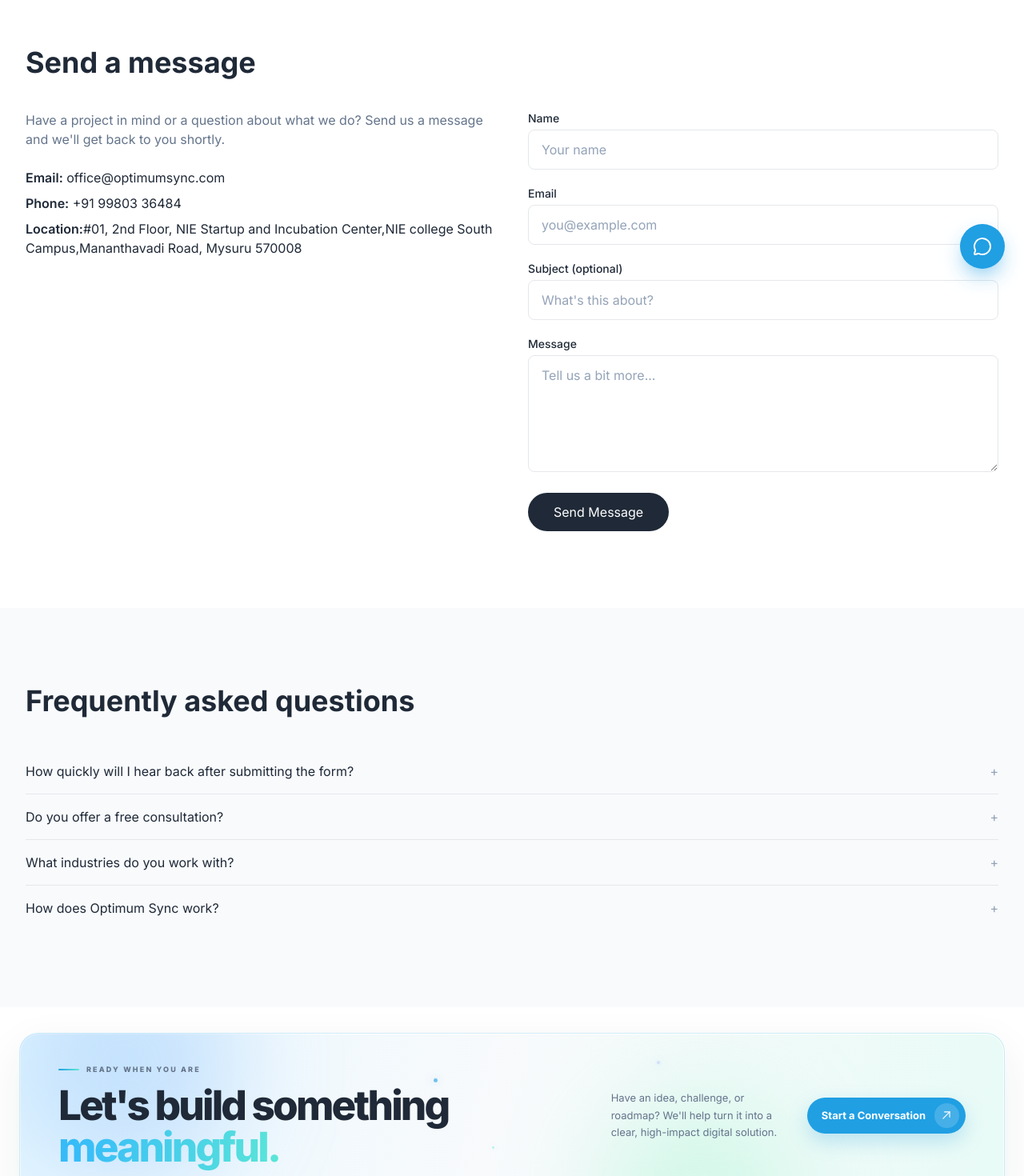
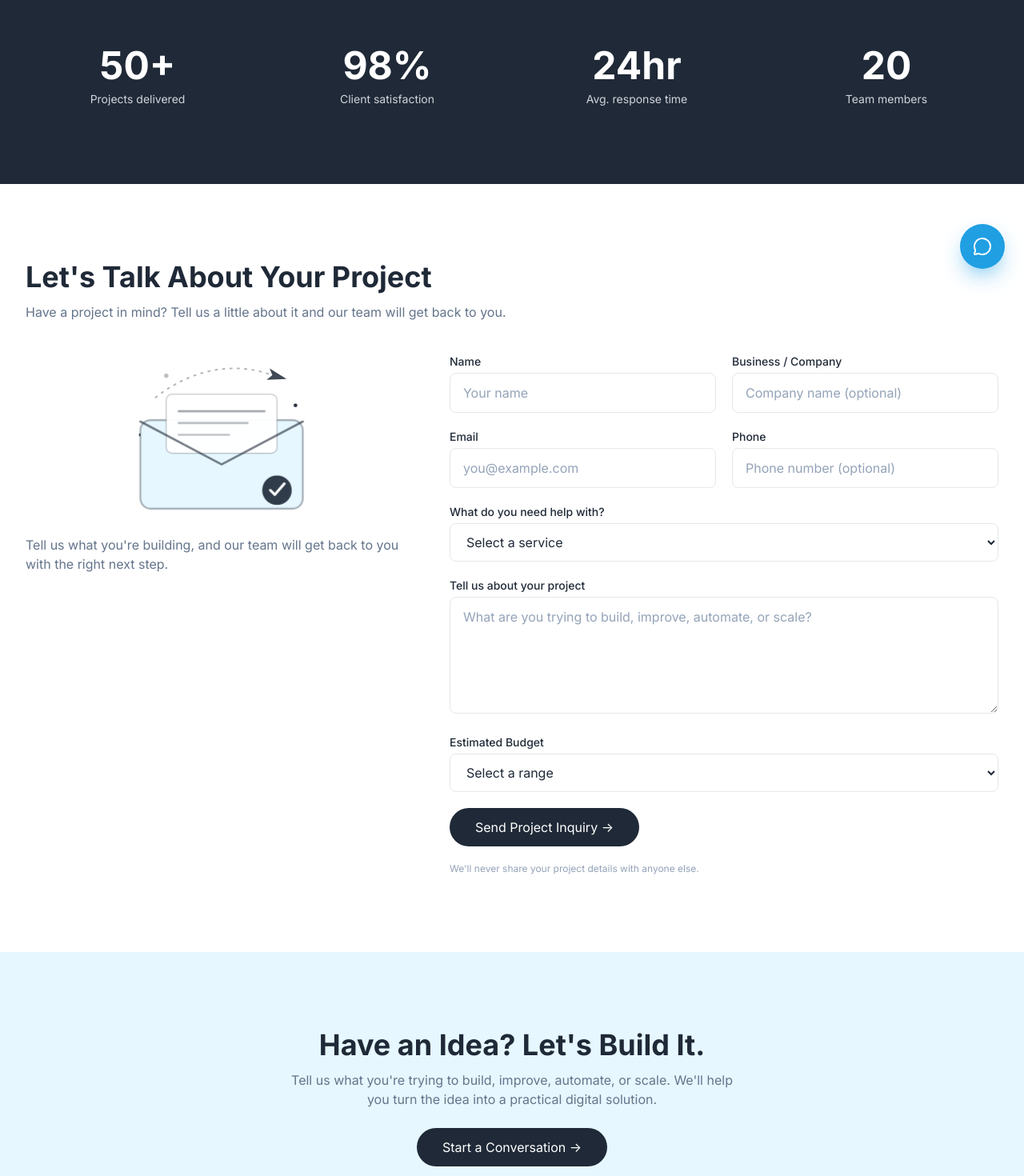
Before and after one commit to Shreeja-88/optimum-sync-website-redesign, a React (Vite) app in the folder optimum-sync/: page /contact in a window 1280 px wide. Shown: the part 440-1910 px from the top of the page at 80% size. Built offline with nearby package versions, Linux system fonts and the light colour scheme.

Commit message:
Rebuild Contact page: real FAQ, lead form, stats counter, final CTA, working EmailJS

```diff
--- a/optimum-sync/src/components/Contact/ContactForm.jsx
+++ b/optimum-sync/src/components/Contact/ContactForm.jsx
@@ -1,16 +1,40 @@
 import { useState } from "react";
 import emailjs from "@emailjs/browser";
+import EnvelopeIllustration from "./EnvelopeIllustration";
 
-// ---- EmailJS setup ----
-// 1. Sign up free at https://www.emailjs.com/
-// 2. Create an Email Service (e.g. Gmail) -> get SERVICE_ID
-// 3. Create an Email Template -> get TEMPLATE_ID
-// 4. Get your Public Key from Account > API Keys
-const SERVICE_ID = "YOUR_SERVICE_ID";
-const TEMPLATE_ID = "YOUR_TEMPLATE_ID";
-const PUBLIC_KEY = "YOUR_PUBLIC_KEY";
 
-const initialForm = { name: "", email: "", subject: "", message: "" };
+const SERVICE_ID = "service_tzm0ida";
+const TEMPLATE_ID = "template_yfpxjes";
+const PUBLIC_KEY = "ueaY0EZ_esh5vIFhV";
+
+const SERVICE_OPTIONS = [
+  "Website",
+  "Mobile App",
+  "Custom Software",
+  "E-Commerce",
+  "AI & Automation",
+  "Cloud / DevOps",
+  "Other",
+];
+
+const BUDGET_OPTIONS = [
+  "Under ₹1 Lakh",
+  "₹1–5 Lakhs",
+  "₹5–10 Lakhs",
+  "₹10+ Lakhs",
+  "Not sure yet",
+];
+
+const initialForm = {
+  name: "",
+  company: "",
+  email: "",
+  phone: "",
+  service: "",
+  message: "",
+  budget: "",
+  website: "", // honeypot field — real users never fill this in
+};
 
 const inputClasses =
   "w-full rounded-lg border border-gray-200 bg-white px-4 py-3 text-charcoal placeholder:text-text-muted focus:outline-none focus:ring-2 focus:ring-pale-blue";
@@ -34,18 +58,31 @@
     } else if (!/^[^\s@]+@[^\s@]+\.[^\s@]+$/.test(form.email)) {
       newErrors.email = "Please enter a valid email";
     }
-    if (!form.message.trim()) newErrors.message = "Please enter a message";
+    if (!form.service) newErrors.service = "Please select what you need help with";
+    if (!form.message.trim()) newErrors.message = "Please tell us about your project";
     setErrors(newErrors);
     return Object.keys(newErrors).length === 0;
   };
 
   const handleSubmit = async (e) => {
     e.preventDefault();
+
+    // Honeypot check: bots fill every field, including hidden ones.
+    // A human never sees or fills this field, so if it has a value, silently
+    // pretend success without actually sending anything.
+    if (form.website) {
+      setStatus("success");
+      setForm(initialForm);
+      return;
+    }
+
     if (!validate()) return;
 
     setStatus("sending");
     try {
-      await emailjs.send(SERVICE_ID, TEMPLATE_ID, form, PUBLIC_KEY);
+      // eslint-disable-next-line no-unused-vars
+const { website, ...payload } = form;
+      await emailjs.send(SERVICE_ID, TEMPLATE_ID, payload, PUBLIC_KEY);
       setStatus("success");
       setForm(initialForm);
     } catch (err) {
@@ -55,26 +92,29 @@
   };
 
   return (
-    <div className="grid gap-10 md:grid-cols-2">
-      <div>
-        <p className="text-text-secondary">
-          Have a project in mind or a question about what we do? Send us a
-          message and we'll get back to you shortly.
+    <div className="grid gap-10 md:grid-cols-[1fr_1.4fr] md:items-start">
+      <div className="hidden md:block">
+        <EnvelopeIllustration />
+        <p className="mt-6 text-text-secondary">
+          Tell us what you're building, and our team will get back to you
+          with the right next step.
         </p>
-        <ul className="mt-6 space-y-2 text-charcoal">
-          <li>
-            <span className="font-semibold">Email:</span> office@optimumsync.com
-          </li>
-          <li>
-            <span className="font-semibold">Phone:</span> +91 99803 36484
-          </li>
-          <li>
-            <span className="font-semibold">Location:</span>#01, 2nd Floor, NIE Startup and Incubation Center,NIE college South Campus,Mananthavadi Road, Mysuru 570008
-          </li>
-        </ul>
       </div>
 
       <form onSubmit={handleSubmit} noValidate className="space-y-5">
+        {/* Honeypot field — visually hidden, skipped by screen readers and real users */}
+        <input
+          type="text"
+          name="website"
+          value={form.website}
+          onChange={handleChange}
+          tabIndex="-1"
+          autoComplete="off"
+          className="hidden"
+          aria-hidden="true"
+        />
+
+        <div className="grid gap-5 sm:grid-cols-2">
           <div>
             <label htmlFor="name" className="mb-1 block text-sm font-medium text-charcoal">
               Name
@@ -89,6 +129,21 @@
               className={inputClasses}
             />
             {errors.name && <p className="mt-1 text-sm text-red-500">{errors.name}</p>}
+          </div>
+
+          <div>
+            <label htmlFor="company" className="mb-1 block text-sm font-medium text-charcoal">
+              Business / Company
+            </label>
+            <input
+              id="company"
+              name="company"
+              type="text"
+              value={form.company}
+              onChange={handleChange}
+              placeholder="Company name (optional)"
+              className={inputClasses}
+            />
           </div>
 
           <div>
@@ -108,23 +163,45 @@
           </div>
 
           <div>
-          <label htmlFor="subject" className="mb-1 block text-sm font-medium text-charcoal">
-            Subject (optional)
+            <label htmlFor="phone" className="mb-1 block text-sm font-medium text-charcoal">
+              Phone
             </label>
             <input
-            id="subject"
-            name="subject"
-            type="text"
-            value={form.subject}
+              id="phone"
+              name="phone"
+              type="tel"
+              value={form.phone}
               onChange={handleChange}
-            placeholder="What's this about?"
+              placeholder="Phone number (optional)"
               className={inputClasses}
             />
+          </div>
+        </div>
+
+        <div>
+          <label htmlFor="service" className="mb-1 block text-sm font-medium text-charcoal">
+            What do you need help with?
+          </label>
+          <select
+            id="service"
+            name="service"
+            value={form.service}
+            onChange={handleChange}
+            className={inputClasses}
+          >
+            <option value="">Select a service</option>
+            {SERVICE_OPTIONS.map((opt) => (
+              <option key={opt} value={opt}>
+                {opt}
+              </option>
+            ))}
+          </select>
+          {errors.service && <p className="mt-1 text-sm text-red-500">{errors.service}</p>}
         </div>
 
         <div>
           <label htmlFor="message" className="mb-1 block text-sm font-medium text-charcoal">
-            Message
+            Tell us about your project
           </label>
           <textarea
             id="message"
@@ -132,10 +209,30 @@
             rows={5}
             value={form.message}
             onChange={handleChange}
-            placeholder="Tell us a bit more..."
+            placeholder="What are you trying to build, improve, automate, or scale?"
             className={inputClasses}
           />
           {errors.message && <p className="mt-1 text-sm text-red-500">{errors.message}</p>}
+        </div>
+
+        <div>
+          <label htmlFor="budget" className="mb-1 block text-sm font-medium text-charcoal">
+            Estimated Budget
+          </label>
+          <select
+            id="budget"
+            name="budget"
+            value={form.budget}
+            onChange={handleChange}
+            className={inputClasses}
+          >
+            <option value="">Select a range</option>
+            {BUDGET_OPTIONS.map((opt) => (
+              <option key={opt} value={opt}>
+                {opt}
+              </option>
+            ))}
+          </select>
         </div>
 
         <button
@@ -143,12 +240,16 @@
           disabled={status === "sending"}
           className="rounded-full bg-charcoal px-8 py-3 font-semibold text-white transition hover:opacity-90 disabled:opacity-60"
         >
-          {status === "sending" ? "Sending..." : "Send Message"}
+          {status === "sending" ? "Sending..." : "Send Project Inquiry →"}
         </button>
+
+        <p className="text-xs text-text-muted">
+          We'll never share your project details with anyone else.
+        </p>
 
         {status === "success" && (
           <p className="text-sm text-green-600">
-            Thanks! Your message has been sent — we'll get back to you soon.
+            Thanks — your message is in. We'll reply within one business day.
           </p>
         )}
         {status === "error" && (
--- /dev/null
+++ b/optimum-sync/src/components/Contact/EnvelopeIllustration.jsx
@@ -0,0 +1,101 @@
+export default function EnvelopeIllustration() {
+  return (
+    <div className="relative mx-auto w-full max-w-[240px]">
+      <style>{`
+        @keyframes envelope-float {
+          0%, 100% { transform: translateY(0); }
+          50% { transform: translateY(-10px); }
+        }
+        @keyframes sparkle-pulse {
+          0%, 100% { opacity: 0.3; }
+          50% { opacity: 1; }
+        }
+        .envelope-float { animation: envelope-float 3.5s ease-in-out infinite; }
+        .sparkle-a { animation: sparkle-pulse 2s ease-in-out infinite; }
+        .sparkle-b { animation: sparkle-pulse 2s ease-in-out infinite 0.6s; }
+        .sparkle-c { animation: sparkle-pulse 2s ease-in-out infinite 1.2s; }
+      `}</style>
+
+      <svg viewBox="0 0 260 220" className="h-auto w-full envelope-float">
+        {/* dashed flight path for the paper airplane */}
+        <path
+          d="M 40 60 C 90 20, 150 10, 200 30"
+          className="stroke-charcoal"
+          strokeWidth="2"
+          strokeDasharray="4 6"
+          fill="none"
+          opacity="0.35"
+        />
+
+        {/* paper airplane */}
+        <g transform="translate(195,20) rotate(15)">
+          <path
+            d="M 0 0 L 26 8 L 0 16 L 6 8 Z"
+            className="fill-charcoal"
+            opacity="0.85"
+          />
+        </g>
+
+        {/* sparkles */}
+        <circle cx="55" cy="30" r="3" className="fill-charcoal sparkle-a" />
+        <circle cx="230" cy="70" r="2.5" className="fill-charcoal sparkle-b" />
+        <circle cx="20" cy="110" r="2" className="fill-charcoal sparkle-c" />
+
+        {/* envelope body */}
+        <rect x="20" y="90" width="220" height="120" rx="14" className="fill-pale-blue" />
+        <rect
+          x="20"
+          y="90"
+          width="220"
+          height="120"
+          rx="14"
+          className="stroke-charcoal"
+          strokeWidth="2.5"
+          fill="none"
+          opacity="0.35"
+        />
+
+        {/* letter peeking out of the top */}
+        <g>
+          <rect x="55" y="55" width="150" height="80" rx="8" className="fill-white" opacity="0.95" />
+          <rect
+            x="55"
+            y="55"
+            width="150"
+            height="80"
+            rx="8"
+            className="stroke-charcoal"
+            strokeWidth="1.5"
+            fill="none"
+            opacity="0.25"
+          />
+          <line x1="72" y1="78" x2="188" y2="78" className="stroke-charcoal" strokeWidth="3" strokeLinecap="round" opacity="0.4" />
+          <line x1="72" y1="94" x2="165" y2="94" className="stroke-charcoal" strokeWidth="3" strokeLinecap="round" opacity="0.3" />
+          <line x1="72" y1="110" x2="140" y2="110" className="stroke-charcoal" strokeWidth="3" strokeLinecap="round" opacity="0.25" />
+        </g>
+
+        {/* envelope flap, open */}
+        <path
+          d="M 20 92 L 130 150 L 240 92"
+          className="stroke-charcoal"
+          strokeWidth="3"
+          fill="none"
+          strokeLinecap="round"
+          strokeLinejoin="round"
+          opacity="0.6"
+        />
+
+        {/* sent checkmark badge */}
+        <circle cx="205" cy="185" r="20" className="fill-charcoal" opacity="0.9" />
+        <path
+          d="M 196 185 L 202 191 L 215 176"
+          className="stroke-white"
+          strokeWidth="3.5"
+          fill="none"
+          strokeLinecap="round"
+          strokeLinejoin="round"
+        />
+      </svg>
+    </div>
+  );
+}
--- a/optimum-sync/src/components/Contact/FAQ.jsx
+++ b/optimum-sync/src/components/Contact/FAQ.jsx
@@ -2,20 +2,28 @@
 
 const faqs = [
   {
-    q: "How quickly will I hear back after submitting the form?",
-    a: "We typically respond within 1-2 business days.",
+    q: "What does Optimum Sync do?",
+    a: "We design and develop websites, mobile applications, custom software, e-commerce platforms, AI solutions, and cloud-based systems for businesses.",
   },
   {
-    q: "Do you offer a free consultation?",
-    a: "Yes — use the Book a Consultation option to schedule a free intro call.",
+    q: "Can you build a product from scratch?",
+    a: "Yes. We can take a project from idea and requirements through design, development, testing, deployment and support.",
   },
   {
-    q: "What industries do you work with?",
-    a: "We work across a range of industries; reach out and tell us about your project.",
+    q: "Do you work with startups?",
+    a: "Yes. We work with startups, entrepreneurs, growing businesses and established companies.",
   },
   {
-    q: "How does Optimum Sync work?",
-    a: "Optimum Sync brings your essential workflows and information together in one place, helping your team stay connected and productive.",
+    q: "Can you work with our existing software?",
+    a: "Yes. We can improve, integrate, maintain or rebuild existing applications depending on requirements.",
+  },
+  {
+    q: "Do you provide ongoing support?",
+    a: "Yes. We can provide maintenance, updates, bug fixes, performance improvements and further development after launch.",
+  },
+  {
+    q: "How do we start a project?",
+    a: "Tell us what you're trying to build or improve. We'll discuss your requirements and determine the appropriate next steps.",
   },
 ];
 
--- /dev/null
+++ b/optimum-sync/src/components/Contact/FinalCTA.jsx
@@ -0,0 +1,22 @@
+export default function FinalCTA({ onCtaClick }) {
+  return (
+    <div className="text-center">
+      <h2 className="text-3xl font-bold text-charcoal md:text-4xl">
+        Have an Idea? Let's Build It.
+      </h2>
+      <p className="mx-auto mt-3 max-w-xl text-text-secondary">
+        Tell us what you're trying to build, improve, automate, or scale.
+        We'll help you turn the idea into a practical digital solution.
+      </p>
+      <button
+        onClick={onCtaClick}
+        className="mt-6 rounded-full bg-charcoal px-8 py-3 font-semibold text-white transition hover:opacity-90"
+      >
+        Start a Conversation →
+      </button>
+      <p className="mt-3 text-sm text-text-muted">
+        No commitment. Just a conversation about your project.
+      </p>
+    </div>
+  );
+}
--- /dev/null
+++ b/optimum-sync/src/components/Contact/StatsCounter.jsx
@@ -0,0 +1,73 @@
+import { useEffect, useRef, useState } from "react";
+
+// Placeholder stats — swap these numbers for real ones once the team has them.
+const stats = [
+  { value: 50, suffix: "+", label: "Projects delivered" },
+  { value: 98, suffix: "%", label: "Client satisfaction" },
+  { value: 24, suffix: "hr", label: "Avg. response time" },
+  { value: 20, suffix: "", label: "Team members" },
+];
+
+function useCountUp(target, shouldStart, duration = 1200) {
+  const [value, setValue] = useState(0);
+
+  useEffect(() => {
+    if (!shouldStart) return;
+    let start = null;
+
+    const step = (timestamp) => {
+      if (start === null) start = timestamp;
+      const progress = Math.min((timestamp - start) / duration, 1);
+      setValue(Math.floor(progress * target));
+      if (progress < 1) requestAnimationFrame(step);
+      else setValue(target);
+    };
+
+    const frame = requestAnimationFrame(step);
+    return () => cancelAnimationFrame(frame);
+  }, [shouldStart, target, duration]);
+
+  return value;
+}
+
+function StatItem({ value, suffix, label, shouldStart }) {
+  const count = useCountUp(value, shouldStart);
+  return (
+    <div className="text-center">
+      <div className="text-4xl font-bold text-white md:text-5xl">
+        {count}
+        {suffix}
+      </div>
+      <div className="mt-2 text-sm text-gray-300">{label}</div>
+    </div>
+  );
+}
+
+export default function StatsCounter() {
+  const ref = useRef(null);
+  const [visible, setVisible] = useState(false);
+
+  useEffect(() => {
+    const el = ref.current;
+    if (!el) return;
+    const observer = new IntersectionObserver(
+      ([entry]) => {
+        if (entry.isIntersecting) {
+          setVisible(true);
+          observer.disconnect();
+        }
+      },
+      { threshold: 0.3 }
+    );
+    observer.observe(el);
+    return () => observer.disconnect();
+  }, []);
+
+  return (
+    <div ref={ref} className="grid grid-cols-2 gap-8 md:grid-cols-4">
+      {stats.map((stat) => (
+        <StatItem key={stat.label} {...stat} shouldStart={visible} />
+      ))}
+    </div>
+  );
+}
--- a/optimum-sync/src/pages/Contact.jsx
+++ b/optimum-sync/src/pages/Contact.jsx
@@ -3,17 +3,38 @@
 import PageHeader from "../components/ui/PageHeader";
 import Section from "../components/ui/Section";
 import ContactForm from "../components/Contact/ContactForm";
+import FinalCTA from "../components/Contact/FinalCTA";
 import FAQ from "../components/Contact/FAQ";
+import StatsCounter from "../components/Contact/StatsCounter";
 
 // P5 builds this page. Keep the section id: the footer links to #faq.
 export default function Contact() {
   usePageTitle("Contact us", "Tell us about your project and we will get back to you.");
+
+  const scrollToForm = () => {
+    document.getElementById("project-inquiry")?.scrollIntoView({ behavior: "smooth" });
+  };
+
   return (
     <>
       <PageHeader title="Contact us" subtitle="Tell us what you need." crumbs={[{ label: "Contact" }]} />
-      <Section title="Send a message">
+
+      <Section bg="dark">
+        <StatsCounter />
+      </Section>
+
+      <Section
+        id="project-inquiry"
+        title="Let's Talk About Your Project"
+        subtitle="Have a project in mind? Tell us a little about it and our team will get back to you."
+      >
         <ContactForm />
       </Section>
+
+      <Section bg="blue">
+        <FinalCTA onCtaClick={scrollToForm} />
+      </Section>
+
       <Section id="faq" title="Frequently asked questions" bg="gray">
         <FAQ />
       </Section>
```
Lines whose indentation alone changed are shown as unchanged.
